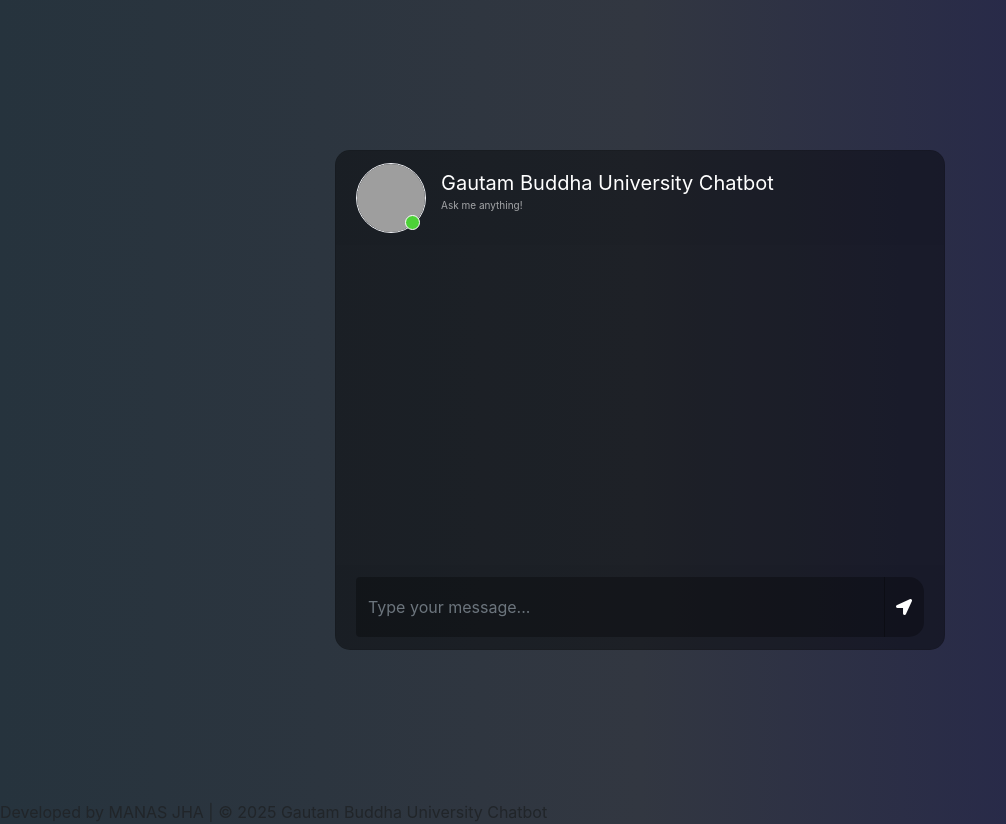
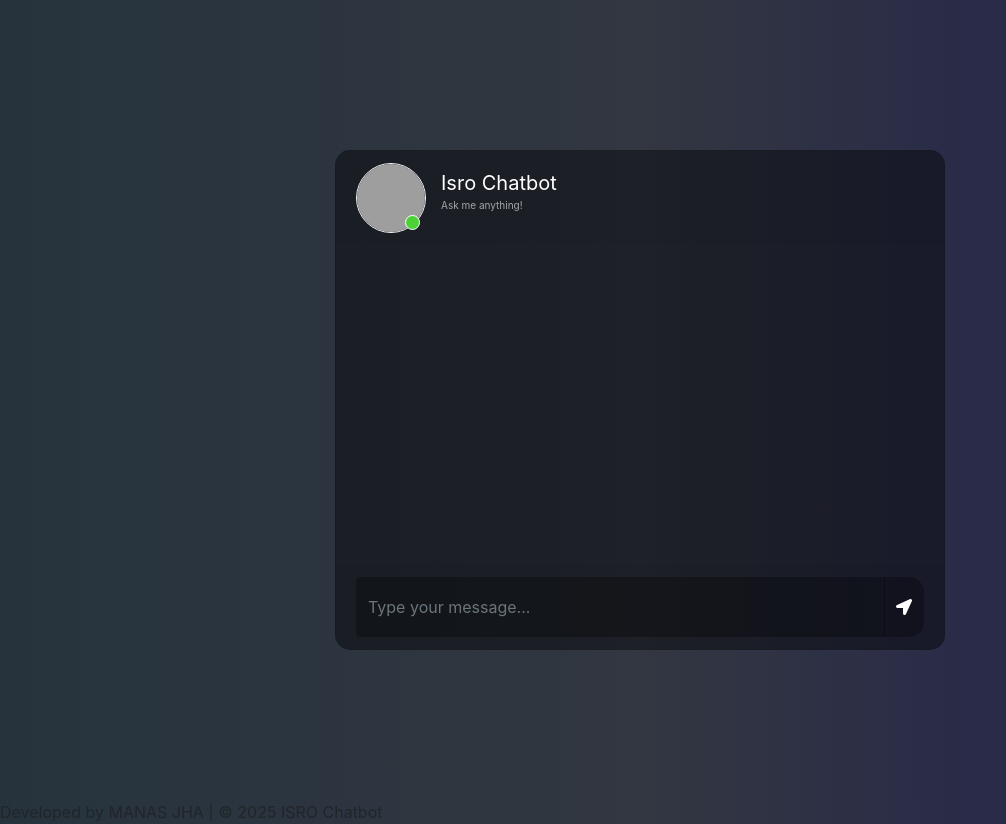
Before and after one commit to manasjh1/Chatbot_project, a FastAPI app: page / in a window 1280 px wide. Shown: the whole page, without its empty margins (0-1006 px from the left). Run offline with FastAPI, Linux system fonts and the light colour scheme; some libraries are stand-ins or nearby versions; grey boxes are pictures that could not be loaded.

Commit message:
Update chat.html

```diff
--- a/templates/chat.html
+++ b/templates/chat.html
@@ -16,11 +16,11 @@
                         <div class="card-header msg_head">
                             <div class="d-flex bd-highlight">
                                 <div class="img_cont">
-                                    <img src="https://i0.wp.com/nosplan.in/wp-content/uploads/2022/06/87202-746-7461236_gautam-buddha-university-logo-png-transparent-png.png?fit=287%2C300&ssl=1" class="rounded-circle user_img">
+                                    <img src="https://i0.wp.com/.png?fit=287%2C300&ssl=1" class="rounded-circle user_img">
                                     <span class="online_icon"></span>
                                 </div>
                                 <div class="user_info">
-                                    <span>Gautam Buddha University Chatbot</span>
+                                    <span>Isro Chatbot</span>
                                     <p>Ask me anything!</p>
                                 </div>
                             </div>
@@ -96,7 +96,7 @@
         </script>
 
         <div class="footer">
-            Developed by MANAS JHA | © 2025 Gautam Buddha University Chatbot
+            Developed by MANAS JHA | © 2025 ISRO Chatbot
         </div>
 
     </body>
```
